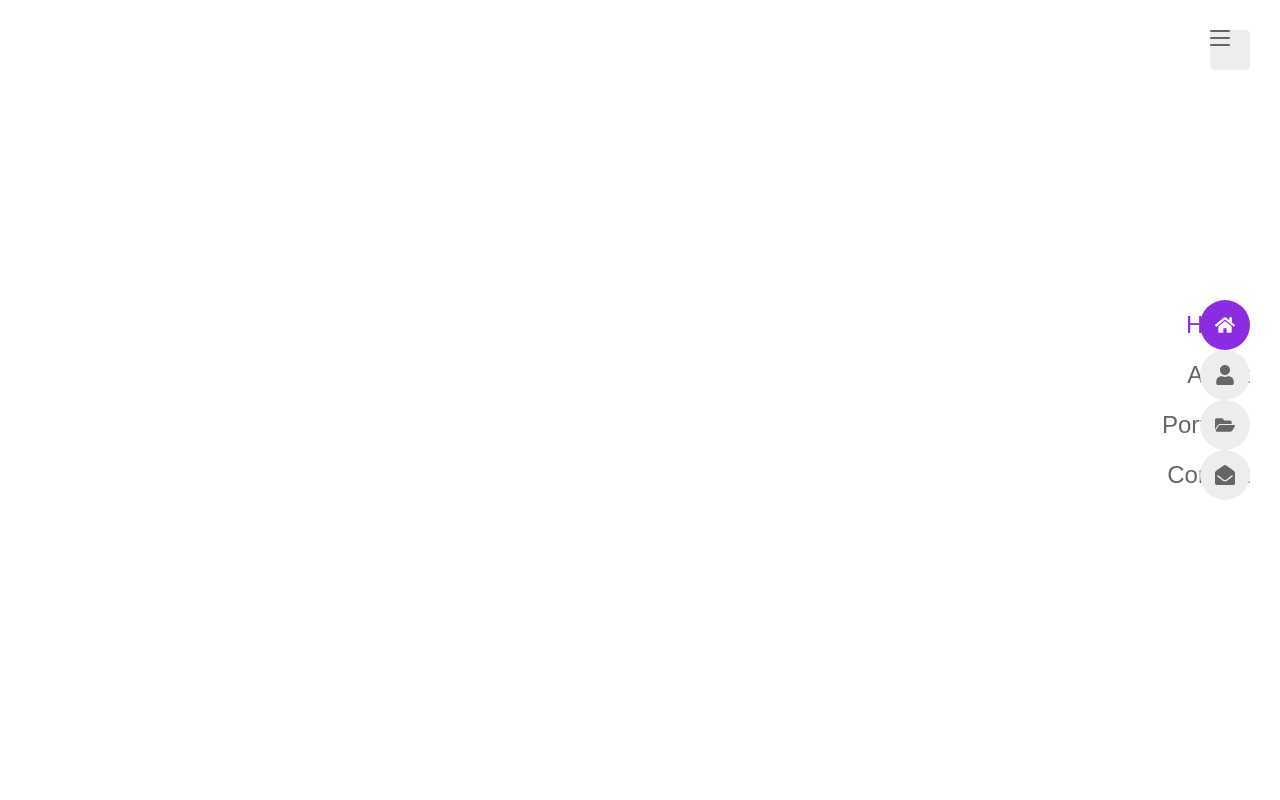
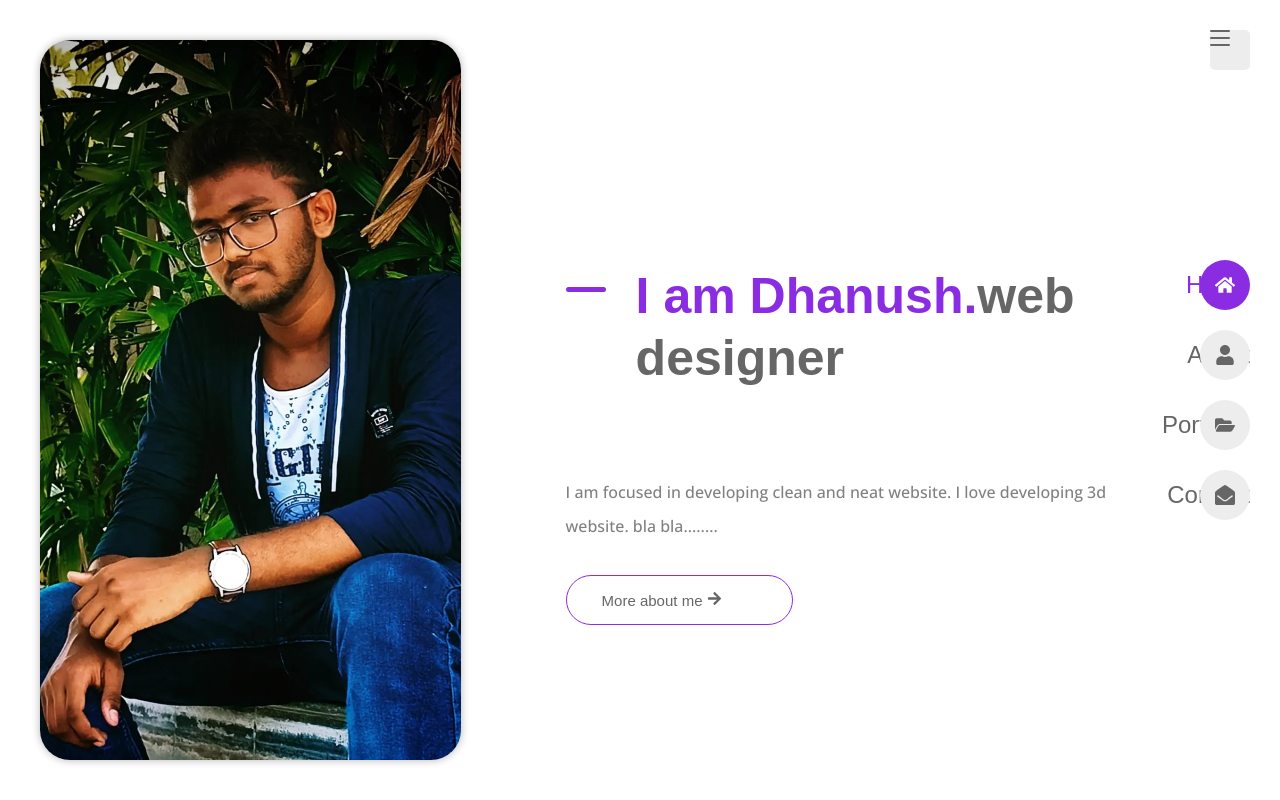
Before and after one commit to Dhanush-varddhan-k/dhanush_web, a React (Vite) app: page / in a window 1280 px wide. Built offline with nearby package versions, Linux system fonts and the light colour scheme; a web font is replaced by a local one.

Commit message:
developed home page

```diff
--- a/src/App.css
+++ b/src/App.css
@@ -88,3 +88,27 @@
 img{
     max-width: 100%;
 }
+
+
+/* =========================Reusable css===================== */
+
+.grid{
+    display: grid;
+    gap: 30px;
+}
+
+.section{
+    padding-block: 70px;
+}
+.button{
+    display: inline-block;
+    color: var(--title-color);
+    border: 1px solid var(--first-color);
+    padding: 15px 70px 15px 35px;
+    border-radius: 35px;
+    font-family: var(--second-font);
+    font-size: var(--small-font-size);
+    font-weight: var(--weight-500);
+    position: relative;
+
+}
--- a/src/components/navbar.css
+++ b/src/components/navbar.css
@@ -24,15 +24,18 @@
 .nav__name{
     color: var(--title-color);
     font-size: 24px;
+
 }
 
 .nav__name{
     font-weight: var(--weight-500);
+
 }
 
 .active-nav .nav__icon,
 .active-nav .nav__name{
     color: var(--first-color);
+
 }
 
 .nav__toggle{
@@ -82,6 +85,7 @@
         right: 30px;
         display: flex;
         align-items: center;
+        /* margin-bottom: 20px; */
 
     }
     .nav__item{
@@ -96,12 +100,16 @@
         height: 50px;
         border-radius: 50%;
         position: relative;
+        margin-bottom: 20px;
+        /* added margin-bottom 20px */
 
 
     }
     .nav__icon{
         font-size: 20px;
         margin-inline:auto;
+        /* margin-bottom: 20px;
+        margin-top: 20px; */
 
     }
 
@@ -121,6 +129,9 @@
         visibility: hidden;
         z-index: -1;
         transition: all 0.3s ease;
+
+
+
 
 
     }
--- a/src/pages/home/Home.jsx
+++ b/src/pages/home/Home.jsx
@@ -1,12 +1,34 @@
 import React from 'react'
 import Profile from "../../assets/home.jpg"
-
-import { link } from 'react-router-dom'
+import { Link } from 'react-router-dom'; // Note the corrected import
+import { FaArrowRight } from "react-icons/fa";
+import "./home.css"
 const Home = () => {
   return (
     <div>
      <section className="home section grid">
+       <img src={Profile} alt="" className='home__img' />
+       <div className="home__content">
+        <div className="home__data">
+          <h1 className="home__title">
+            <span>
+            I am Dhanush.
+            </span>
+              web designer
+          </h1>
+          <p className="home__description">
+            I am focused in developing clean and neat website. I love developing 3d website.
+            bla bla........
+          </p>
+          <Link to='/about' className='button'>
+            More about me{' '}
+            <span className="button__icon">
+              <FaArrowRight/>
+            </span>
 
+          </Link>
+        </div>
+       </div>
      </section>
     </div>
   )
--- a/src/pages/home/home.css
+++ b/src/pages/home/home.css
@@ -0,0 +1,46 @@
+.home{
+    grid-template-columns: 4.32fr 7.68fr;
+    align-items: center;
+    padding: 40px;
+    height: 100vh;
+}
+
+.home__img{
+    height: 100%;
+    object-fit: cover;
+    border-radius: 30px;
+    box-shadow: 0 0 8px hsla(0, 0%, 0%, 0.3);
+}
+
+.home__data{
+
+    max-width: 600px;
+    margin-inline: auto;
+    padding-top: 20px;
+}
+
+.home__title{
+    position: relative;
+    font-size: var(--h1-font-size);
+    line-height: 1.24;
+    padding: 70px;
+}
+.home__title span{
+    color: var(--first-color);
+}
+
+.home__title::before{
+    content: '';
+    position: absolute;
+    left: 0;
+    top: 35%;
+    width: 40px;
+    height: 5px;
+    border-radius: 10px;
+    background-color: var(--first-color);
+}
+
+.home__description{
+    line-height: 2.125;
+    margin-block: 16px 32px;
+}
```
